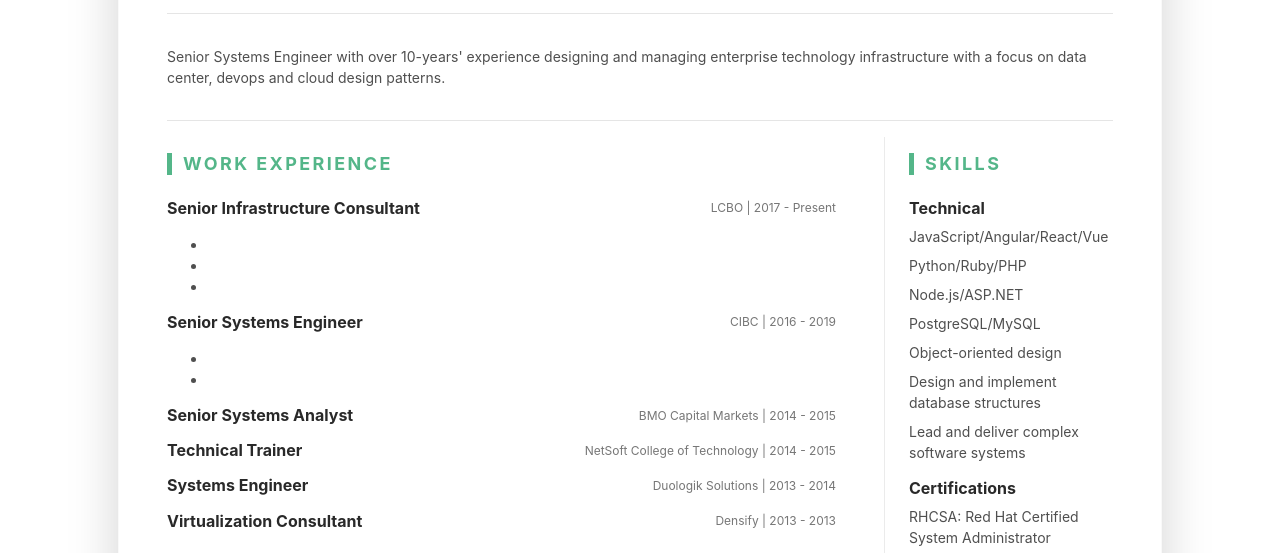
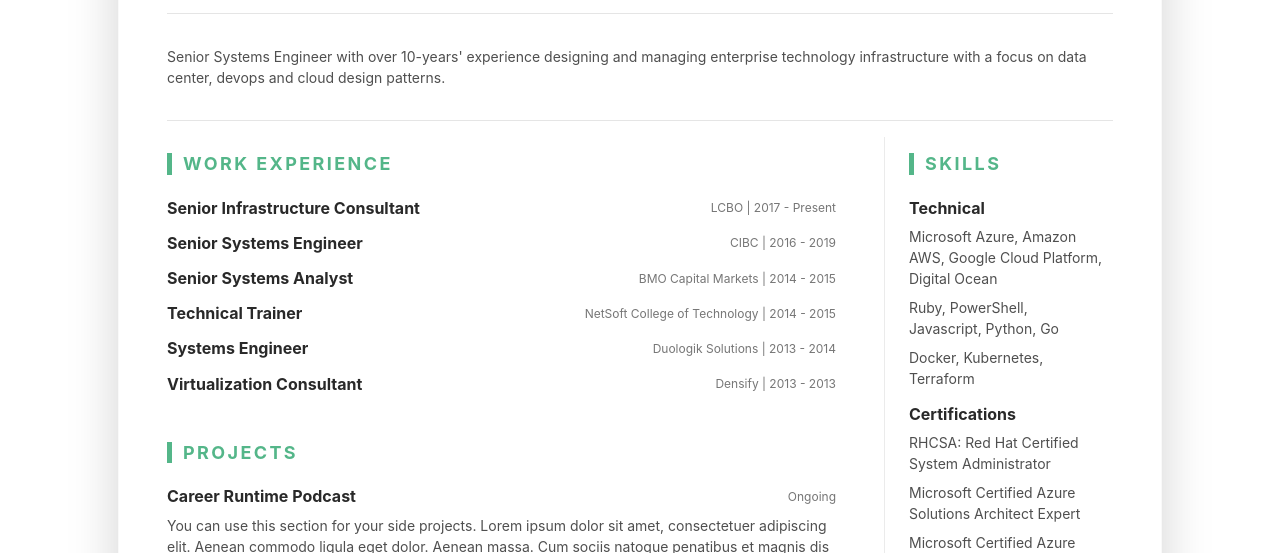
Before and after one commit to njbryan/njbryan.github.io, a plain HTML site: page index.html in a window 1280 px wide. Shown: the part 196-749 px from the top of the page. Drawn offline with Linux system fonts and the light colour scheme.

Commit message:
updated skills section njbryan/hugo-githubpages@71c8dffc723001704dc2fda47470aa55aadb13a0

```diff
--- a/index.html
+++ b/index.html
@@ -114,12 +114,6 @@
                                         <p></p>
                                         <ul class="resume-list">
 
-                                            <li></li>
-
-                                            <li></li>
-
-                                            <li></li>
-
                                         </ul>
                                     </div>
                                 </div>
@@ -132,10 +126,6 @@
                                     <div class="item-content">
                                         <p></p>
                                         <ul class="resume-list">
-
-                                            <li></li>
-
-                                            <li></li>
 
                                         </ul>
                                     </div>
@@ -253,19 +243,11 @@
                                     <h4 class="item-title">Technical</h4>
                                     <ul class="list-unstyled resume-skills-list">
 
-                                        <li class="mb-2">JavaScript/Angular/React/Vue</li>
+                                        <li class="mb-2">Microsoft Azure,  Amazon AWS, Google Cloud Platform, Digital Ocean</li>
 
-                                        <li class="mb-2">Python/Ruby/PHP</li>
+                                        <li class="mb-2">Ruby, PowerShell, Javascript, Python, Go</li>
 
-                                        <li class="mb-2">Node.js/ASP.NET</li>
-
-                                        <li class="mb-2">PostgreSQL/MySQL</li>
-
-                                        <li class="mb-2">Object-oriented design</li>
-
-                                        <li class="mb-2">Design and implement database structures</li>
-
-                                        <li class="mb-2">Lead and deliver complex software systems</li>
+                                        <li class="mb-2">Docker, Kubernetes, Terraform</li>
 
                                     </ul>
                                 </div>
```
